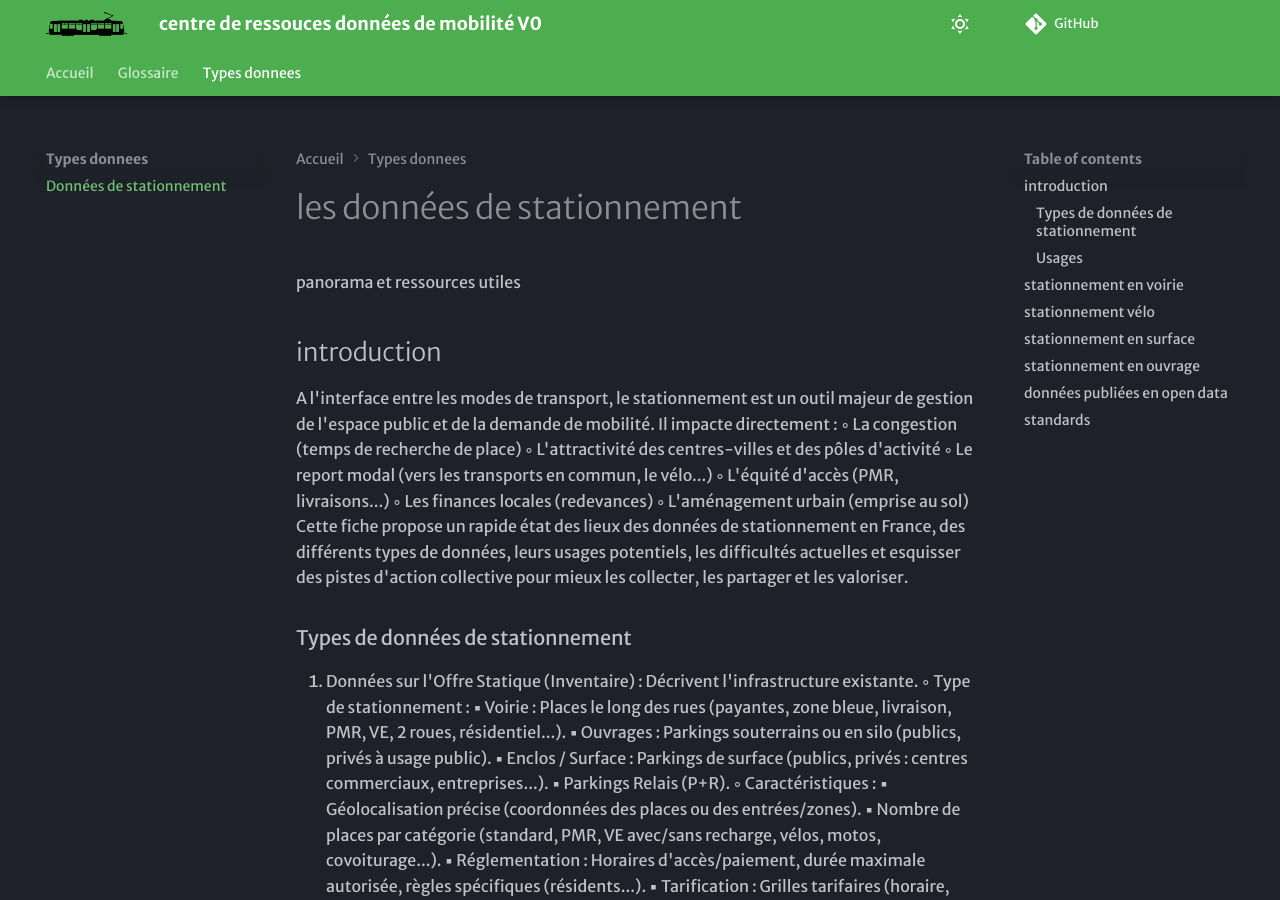
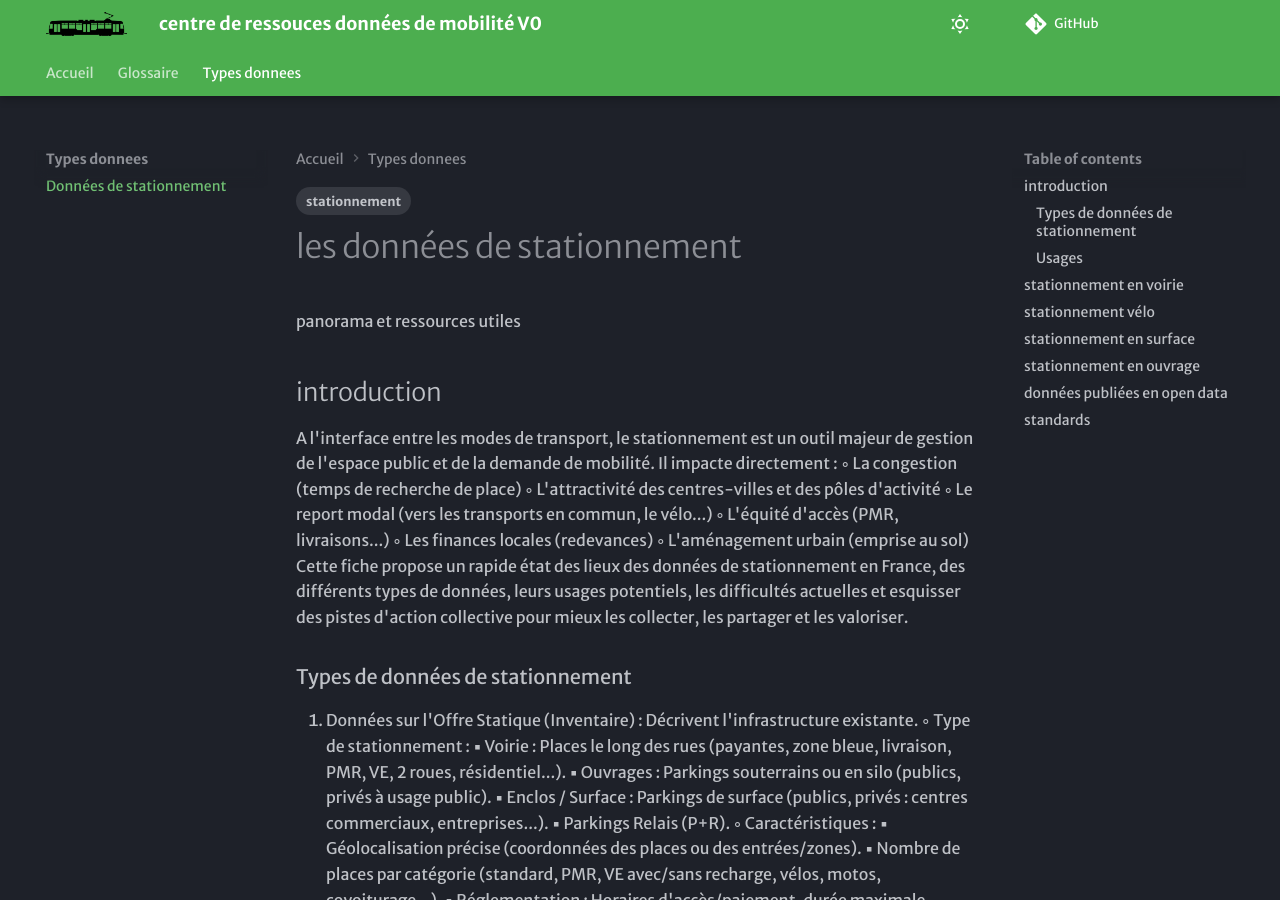
Before and after one commit to xdurang/mobscidat, an MkDocs documentation site: the page built from docs/types_donnees/stationnement.md, in a window 1280 px wide and 900 px high. Built offline with MkDocs 1.6.1 and Material for MkDocs 9.7.7, drawn with Linux system fonts in a browser that asks for light colours; some web fonts are replaced; comment, search, counter and statistics services are not loaded.

Commit message:
Update stationnement.md
add tag

```diff
--- a/docs/types_donnees/stationnement.md
+++ b/docs/types_donnees/stationnement.md
@@ -1,6 +1,7 @@
 ---
 title: Données de stationnement
-
+tags:
+  - stationnement
 ---
 
 # les données de stationnement
```
